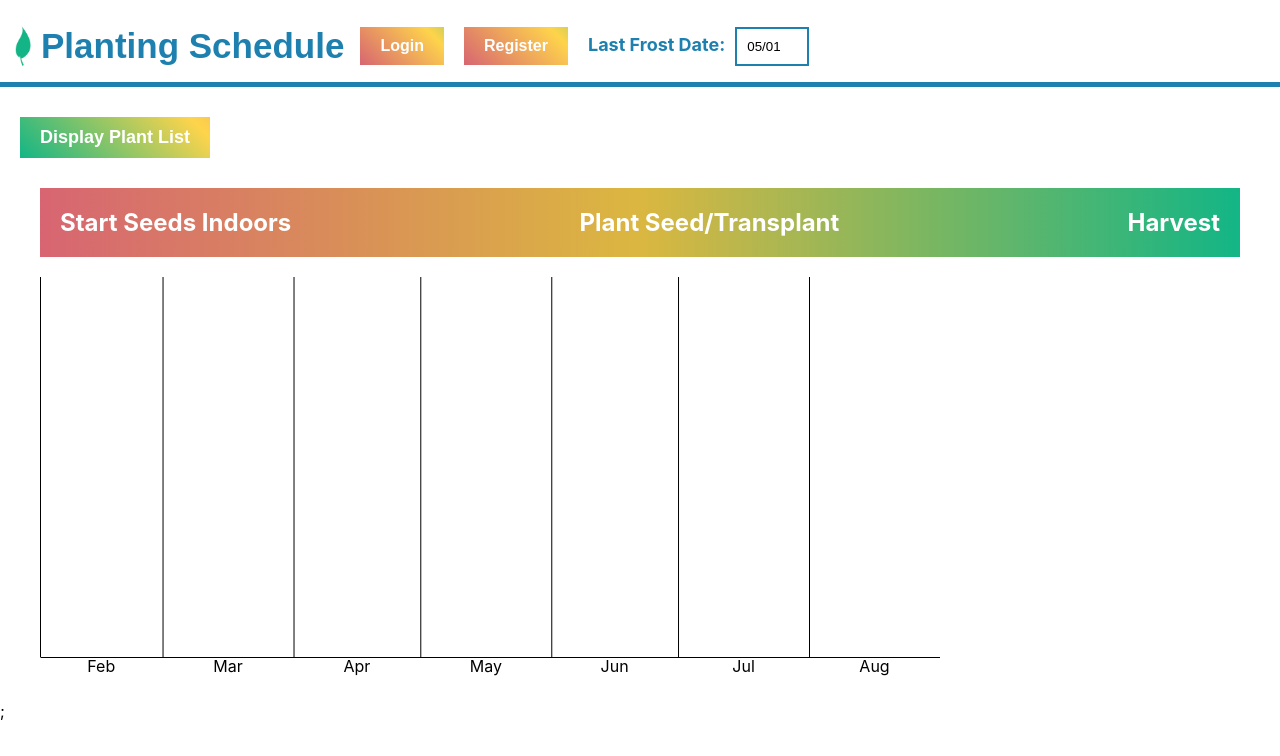
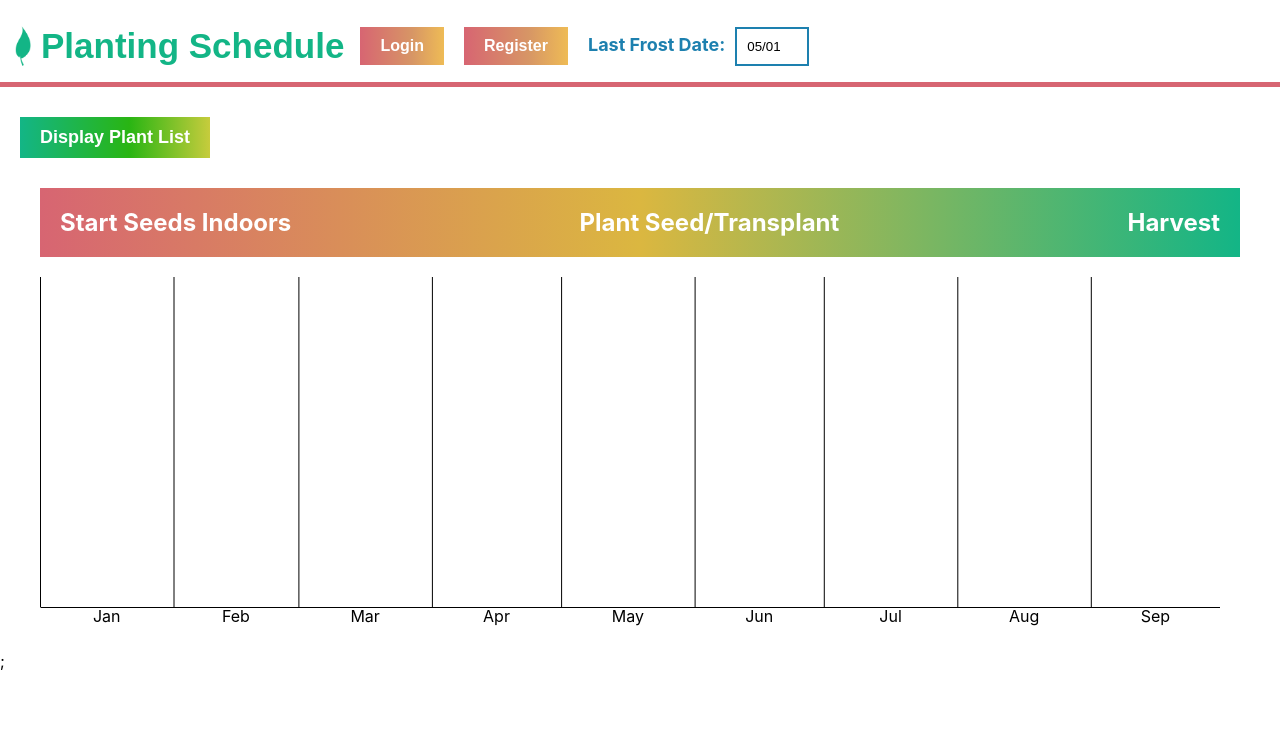
Before and after one commit to a-packer/garden-planner, a React (Create React App) app: page / in a window 1280 px wide. Shown: the top 756 px of the page. Built offline with nearby package versions, Linux system fonts and the light colour scheme.

Commit message:
styling fixes, checkbox ordering

```diff
--- a/src/components/GuideChartArea/GuideChart.js
+++ b/src/components/GuideChartArea/GuideChart.js
@@ -20,14 +20,14 @@ const BarChart = ({ data, frostDate }) => {
     // clears the previous d3 chart (so we aren't seeing a new additional chart every time we re-render)
     d3.select(ref.current).selectAll('*').remove();
 
-    const width = 900; const height = 400; const padding = 10;
+    const width = window.innerWidth - 100; const height = 350; const padding = 10;
     const svg = d3.select(ref.current)
     .append("svg")
     .attr("width", width)
     .attr("height", height);
 
     const xScale = d3.scaleTime()
-      .domain([new Date(2000, 1, 1), new Date(2000, 8, 1)])
+      .domain([new Date(2000, 0, 1), new Date(2000, 9, 1)])
       .range([0, width]);
 
     svg.selectAll("g")
--- a/src/components/PageHeader/PageHeader.css
+++ b/src/components/PageHeader/PageHeader.css
@@ -2,14 +2,14 @@
   display: flex;
   padding: 25px 35px 15px 35px;
   margin-bottom: 20px;
-  border-bottom: 5px solid #1D80AF;
+  border-bottom: 5px solid #D76572;
   align-items: center;
 }
 
 .tableHeaderTitle {
   background: none;
   font-size: 35px;
-  color:  #1D80AF;
+  color: #13b586;
   font-weight: bold;
   border: none;
   position: relative;
@@ -28,8 +28,8 @@
 
 .pageHeaderNavButton {
   margin: 0 10px;
-  background: linear-gradient(45deg, #D76572,  #FED44B,  #13b586);
-  background-size: 200% 100%; /* Double the width to allow for movement */
+  background: linear-gradient(90deg, #D76572, #d79665, #FED44B, #29b513, #13b586);
+  background-size: 250% 100%; /* Double the width to allow for movement */
   background-position: left;  /* Start position */
   transition: background-position 1s ease; /* Smooth transition for background position */
   border: none;
@@ -38,6 +38,7 @@
   font-size: 16px;
   color: white;
 }
+
 .pageHeaderNavButton:hover {
   background-position: right; /* On hover, move the gradient */
 }
--- a/src/components/PlantList/Plant/Plant.css
+++ b/src/components/PlantList/Plant/Plant.css
@@ -1,4 +1,5 @@
 .plant-wrapper {
-  padding: 10px;
+  padding: 15px;
   font-size: 18px;
+  width: 150px;
 }
--- a/src/components/PlantList/Plant/Plant.jsx
+++ b/src/components/PlantList/Plant/Plant.jsx
@@ -17,13 +17,13 @@ export const Plant = ({plant, selectedPlants, setSelectedPlants}) => {
   }
   return (
     <div className="plant-wrapper">
-      <label>{plant.species}</label>
-       <input
+      <input
         type="checkbox"
         key={plant.species}
         name={plant.species}
         onChange={updateSelectedPlants}
       />
+      <label>{plant.species}</label>
     </div>
   )
 
--- a/src/components/PlantList/PlantList.css
+++ b/src/components/PlantList/PlantList.css
@@ -4,6 +4,8 @@
 
 .plantList-form {
   padding: 10px 0;
+  display: flex;
+  flex-wrap: wrap;
 }
 
 .plantList-form-hidden {
@@ -11,8 +13,8 @@
 }
 
 .plant-list-button {
-  background: linear-gradient(45deg, #13b586, #FED44B, #D76572);
-  background-size: 200% 100%; /* Double the width to allow for movement */
+  background: linear-gradient(90deg, #13b586, #29b513, #FED44B, #d79665, #D76572);
+  background-size: 230% 100%; /* Double the width to allow for movement */
   background-position: left;  /* Start position */
   border: none;
   padding: 10px 20px;
```
